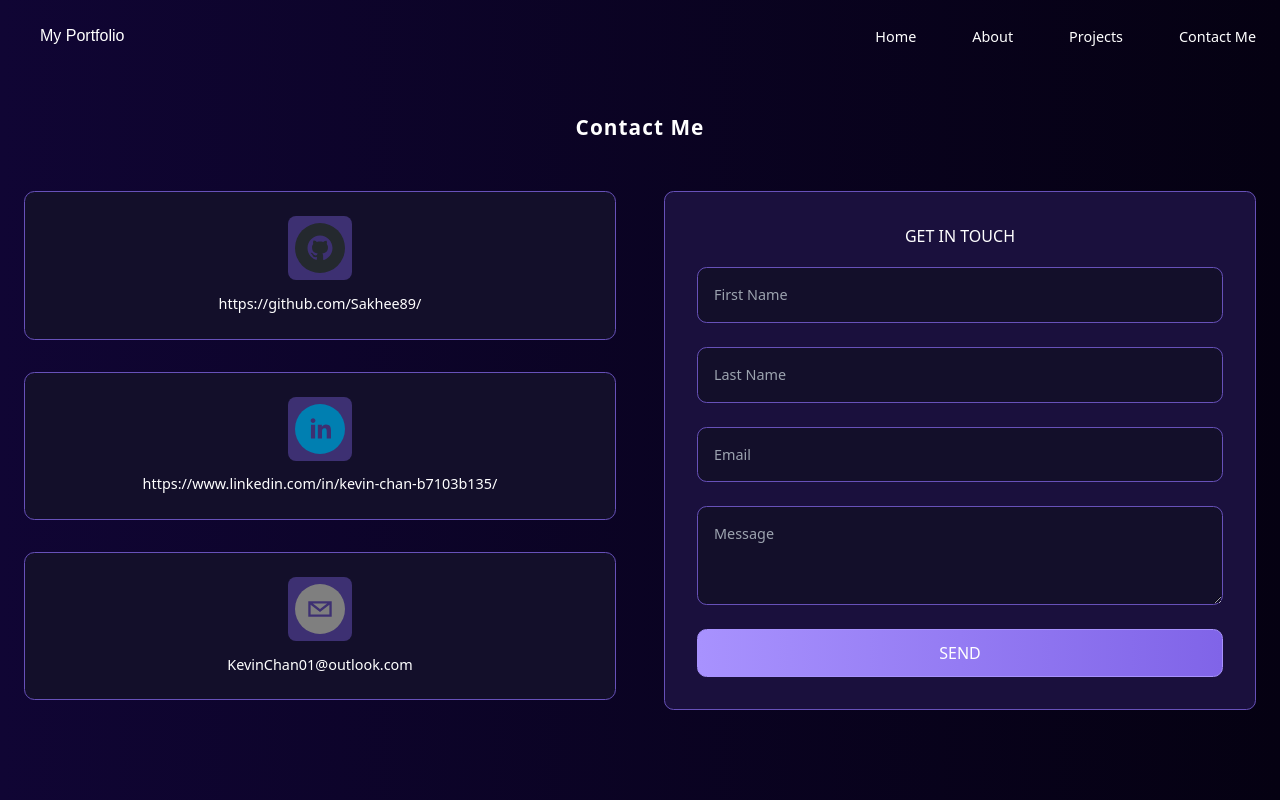
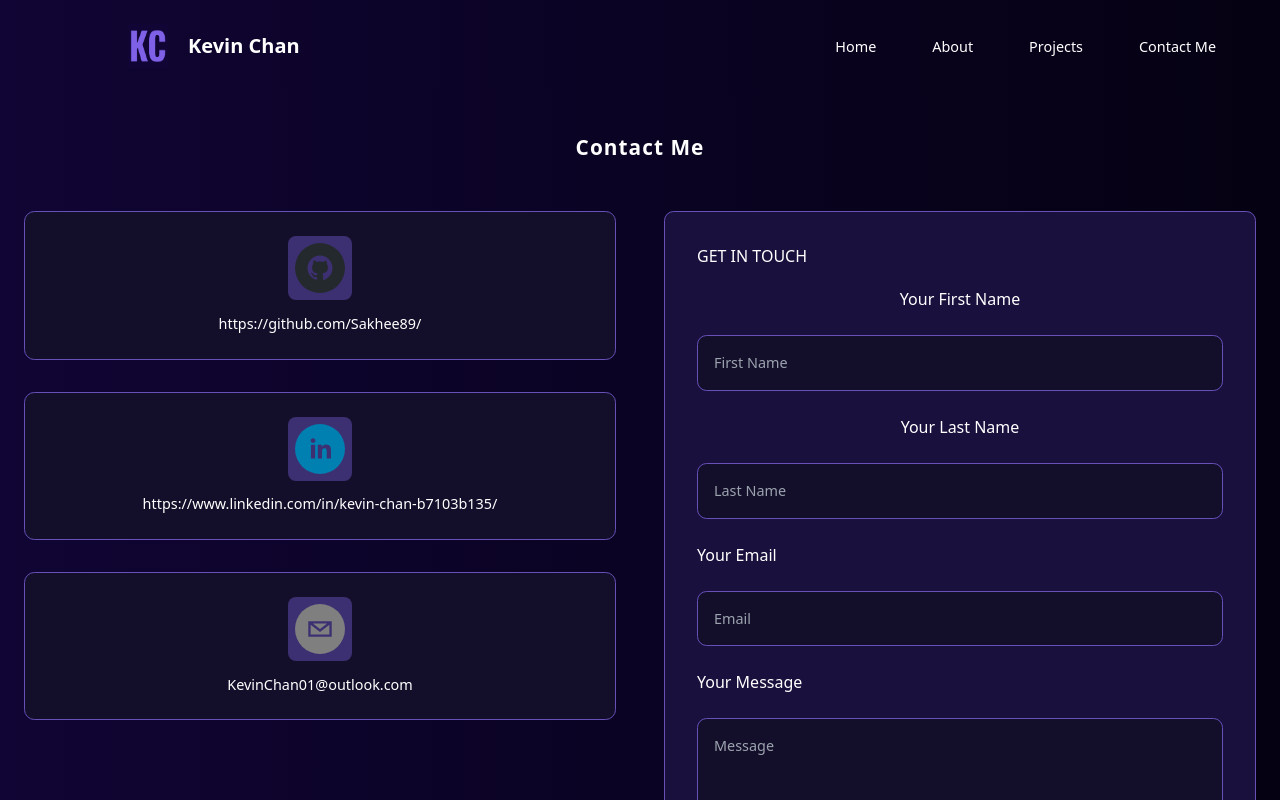
Before and after one commit to Sakhee89/Personal-Website, a React (Vite) app: page / in a window 1280 px wide. Both pictures are taken after a click on the link "Contact Me". Shown: the top 800 px of the page. Built offline with nearby package versions, Linux system fonts and the light colour scheme.

Commit message:
add logo to Nav

```diff
--- a/src/App.jsx
+++ b/src/App.jsx
@@ -1,5 +1,4 @@
 import "./App.css";
-import { Home } from "./components/Home";
 import { Main } from "./components/Main";
 import { NavBar } from "./components/NavBar/NavBar";
 import React, { useState } from "react";
--- a/src/components/AboutMe.jsx
+++ b/src/components/AboutMe.jsx
@@ -2,7 +2,7 @@ export function AboutMe() {
   return (
     <section className="pt-10 flex justify-center pb-8">
       <div className="max-w-screen-lg px-6 tracking-wider">
-        <h1 className="text-2xl text-center font-bold ">About Me</h1>
+        <h1 className="text-2xl text-center font-bold">About Me</h1>
         <p className="text-justify pt-4 pb-7">
           Hello everyone! My name is Kevin, a Software Developer based in
           London. My journey into the world of software development began with a
--- a/src/components/ContactMe/EmailForm.jsx
+++ b/src/components/ContactMe/EmailForm.jsx
@@ -45,9 +45,10 @@ export function EmailForm() {
 
   return (
     <div className="w-full rounded-[0.3rem] p-8 bg-[#1a103d] border-[1.5px] border-solid border-[#6751b9] sm:rounded-[0.6rem]">
-      <h2 className="flex justify-center pb-[1.2rem]">GET IN TOUCH</h2>
+      <h2 className="flex justify-start pb-[1.2rem]">GET IN TOUCH</h2>
       <form onSubmit={handleSubmit} className="flex flex-col gap-6">
         <div className="items-start flex-col sm:flex sm:items-center gap-6">
+          <label>Your First Name</label>
           <input
             className="form-styling sm:mb-0 mb-6"
             type="text"
@@ -57,6 +58,7 @@ export function EmailForm() {
             required
             onChange={handleChange}
           />
+          <label>Your Last Name</label>
           <input
             className="form-styling"
             type="text"
@@ -67,6 +69,7 @@ export function EmailForm() {
             onChange={handleChange}
           />
         </div>
+        <label>Your Email</label>
         <input
           className="form-styling"
           type="email"
@@ -76,6 +79,7 @@ export function EmailForm() {
           required
           onChange={handleChange}
         />
+        <label>Your Message</label>
         <textarea
           className="form-styling"
           type="text"
--- a/src/components/Home.jsx
+++ b/src/components/Home.jsx
@@ -1,10 +1,8 @@
-import { SocialIcon } from "react-social-icons";
-
 export function Home({ show }) {
   return (
     <section className="flex items-center justify-center">
       <div className="pt-20 text-2xl text-center home-font tracking-widest">
-        Welcome to My Portfolio Page
+        <h2>Welcome to My Portfolio Page</h2>
       </div>
     </section>
   );
--- a/src/components/NavBar/NavBar.jsx
+++ b/src/components/NavBar/NavBar.jsx
@@ -1,6 +1,6 @@
-import { SocialIcon } from "react-social-icons";
 import { useState } from "react";
 import { MobileNavBar } from "./MobileNavBar";
+import KCLogo from "./Logo.png";
 
 export function NavBar({
   handleAboutMeClick,
@@ -27,8 +27,17 @@ export function NavBar({
         page={page}
       />{" "}
       <div className="max-w-[1700px] flex items-center justify-between py-4 mb-auto">
-        <h1 className="px-10 header">My Portfolio</h1>
-        <ul className="hidden items-center gap-2 list-none md:flex">
+        <div className="flex">
+          <img
+            className="ml-4 md:ml-[8rem]"
+            src={KCLogo}
+            alt="Logo"
+            width="40"
+            height="40"
+          ></img>
+          <h1 className="p-2 ml-3 text-xl font-bold">Kevin Chan</h1>
+        </div>
+        <ul className="hidden items-center gap-2 list-none  md:flex md:mr-10">
           <li className="mx-6">
             <span className="navBar-a-styling" onClick={handleHomeClick}>
               Home
```
Also changed, not shown: src/components/NavBar/Logo.png (added).
